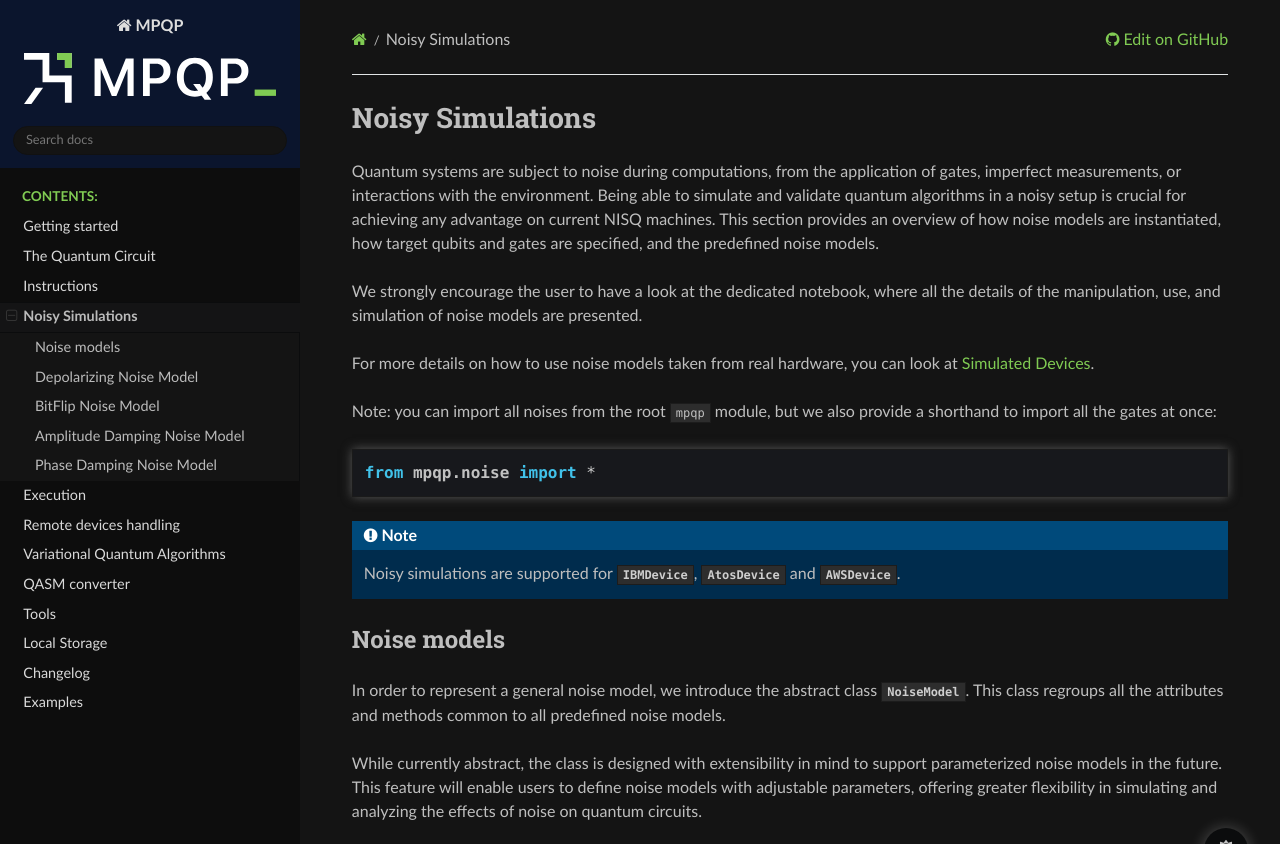
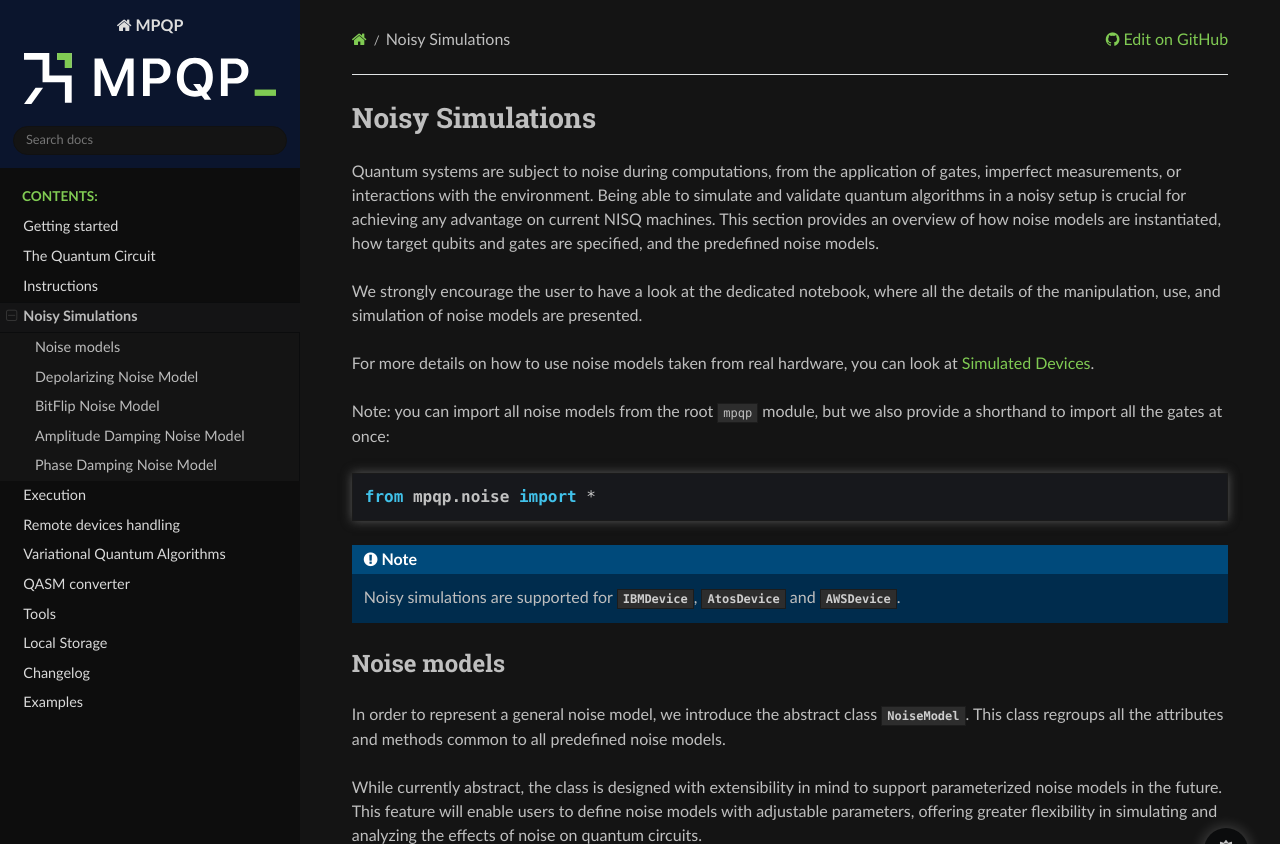
Before and after one commit to ColibrITD-SAS/mpqp, a Sphinx documentation site: the page built from docs/noise.rst, in a window 1280 px wide and 900 px high, cut to the strip 0-844 px from the top of the window. Built offline with Sphinx 7.4.7 and the Read the Docs theme 3.1.0, drawn with Linux system fonts in a browser that asks for light colours; pages that are not in the unit, such as notebooks, are missing from menus.

Commit message:
Update docs/noise.rst
Co-authored-by: hJaffaliColibritd <133856040+hJaffaliColibritd@users.noreply.github.com>

```diff
--- a/docs/noise.rst
+++ b/docs/noise.rst
@@ -16,7 +16,7 @@ presented.
 For more details on how to use noise models taken from real hardware, you can
 look at :ref:`SimulatedDevices`.
 
-Note: you can import all noises from the root ``mpqp`` module, but we also
+Note: you can import all noise models from the root ``mpqp`` module, but we also
 provide a shorthand to import all the gates at once:
 
 .. code-block:: python
```
